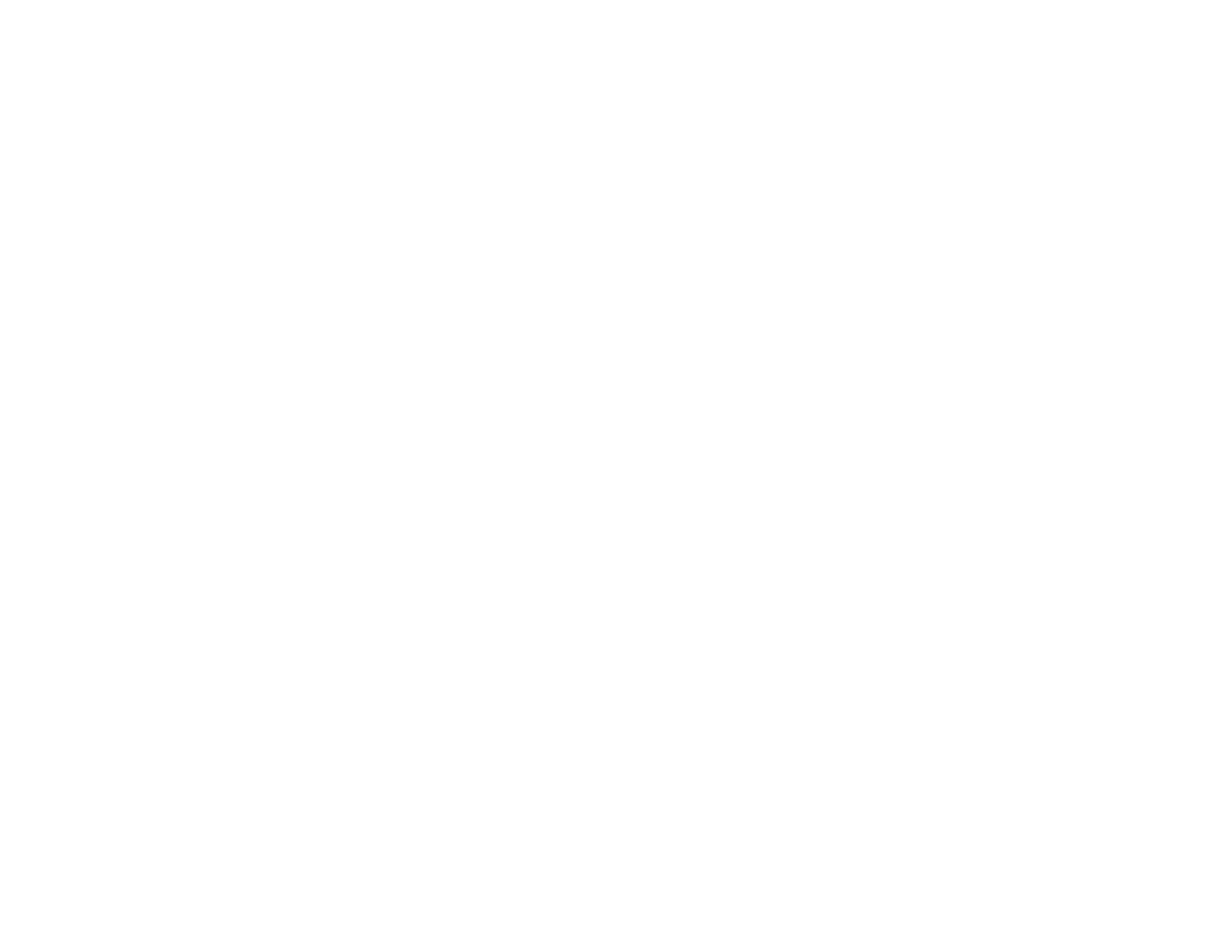
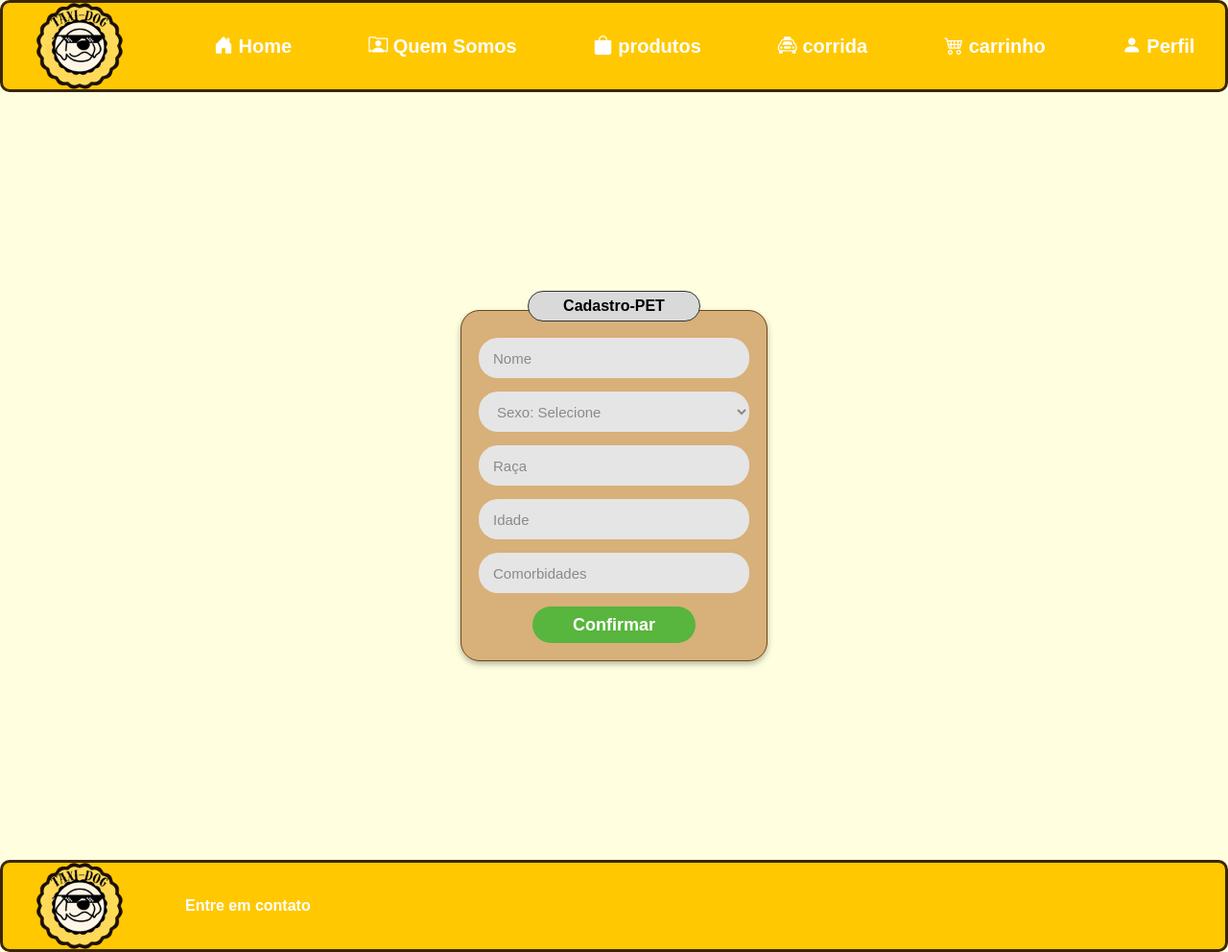
Before and after one commit to Eferrari99/T.C.C, a plain HTML site: page cadastro_pet.html in a window 1280 px wide. Shown: the whole page at 96% size. Before the commit the page ends 800 px from the top, so only its background shows below. Drawn offline with nearby package versions, Linux system fonts and the light colour scheme.

Commit message:
criação do cadastro pet html e css

```diff
--- a/cadastro_pet.html
+++ b/cadastro_pet.html
@@ -0,0 +1,56 @@
+<!DOCTYPE html>
+<html lang="pt-br">
+    <head>
+        <meta charset="UTF-8">
+        <title>Taxi-Dog</title>
+        <!-- Favicon / Shorticon -->
+        <link rel="shortcut icon" href="img/TAXI-DOG.png" type="image/x-icon">
+        <!-- Pacote de ícones https://icons.getbootstrap.com/-->
+        <link rel="stylesheet" href="https://cdn.jsdelivr.net/npm/bootstrap-icons@1.11.1/font/bootstrap-icons.css">
+
+
+        <link rel="stylesheet" href="css/estilo.css">
+        <link rel="stylesheet" href="css/cadastro_pets.css">
+     </head>
+<body>
+        <div id="menu">
+           <img src="img/TAXI-DOG.png" alt="Logo Taxi-Dog" title="Logo Taxi-Dog">
+           <a href="index.html"><i class="bi bi-house-door-fill"></i> Home</a>
+           <a href="sobre.html"><i class="bi bi-person-rolodex"></i> Quem Somos</a>
+           <a href="produtos.html"><i class="bi bi-bag-fill"></i> produtos</a>
+           <a href="corrida.html"><i class="bi bi-taxi-front"></i> corrida</a>
+           <a href="carrinho.html"><i class="bi bi-cart4"></i> carrinho</a>
+           <a href="perfil.html"><i class="bi bi-person-fill"></i> Perfil</a>
+
+        </div>
+
+        <div class="cadastro">
+            <div class="titulo">Cadastro-PET</div>
+
+            <fieldset id="caixa_cadastro">
+               <input type="text" placeholder="Nome">
+
+               <select id="sexo" name="sexo" onchange="this.classList.toggle('selecionado', this.value !== '')">
+                <option value="">Sexo: Selecione</option>
+                <option value="masculino">Masculino</option>
+                <option value="feminino">Feminino</option>
+            </select>
+               <input type="text" placeholder="Raça">
+               <input type="number" placeholder="Idade">
+               <input type="text" placeholder="Comorbidades">
+
+               <a href="perfil.html">
+                    <button class="btn_confirmar" type="submit">Confirmar</button>
+               </a>
+            </fieldset>
+
+         </div>
+
+        <div id="rodape">
+                <img src="img/TAXI-DOG.png" alt="Logo Taxi-Dog" title="Logo Taxi-Dog">
+                <a href="contato.html"></i>Entre em contato</a><br>
+         </div>
+
+</body>
+
+</html>
--- /dev/null
+++ b/css/cadastro_pets.css
@@ -0,0 +1,132 @@
+* {
+    margin: 0;
+    padding: 0;
+    box-sizing: border-box;
+    font-family: Arial, Helvetica, sans-serif;
+}
+
+.menu {
+    background-color: #FFC800;
+    border: 2px solid #3A2603;
+    border-radius: 10px;
+
+    height: 90px;
+    display: flex;
+    justify-content: center;
+    /* centro horizontal */
+    align-items: center;
+    /* centro vertical */
+}
+
+.menu img {
+    height: 90px;
+    width: auto;
+}
+
+.cadastro{
+    display: flex;
+    flex-direction: column;
+    justify-content: center;
+    align-items: center;
+    min-height: 100vh;
+}
+
+.titulo {
+    width: 180px;
+    margin: 0 auto -12px;
+    background: #D9D9D9;
+    border: 1px solid #333;
+    border-radius: 20px;
+    padding: 6px;
+    text-align: center;
+    font-weight: bold;
+    z-index: 2;
+    position: relative;
+}
+
+#caixa_cadastro {
+    width: 320px;
+    background: #D8B07A;
+    border: 1px solid #6B4A20;
+    border-radius: 20px;
+    padding: 28px 18px 18px;
+    box-shadow: 0 3px 6px rgba(0, 0, 0, .3);
+}
+
+#caixa_cadastro input {
+    width: 100%;
+    height: 42px;
+    margin-bottom: 14px;
+    border: none;
+    outline: none;
+    border-radius: 20px;
+    background: #E5E5E5;
+    padding: 0 15px;
+    font-size: 15px;
+    color: #000000;
+}
+
+#caixa_cadastro input::placeholder {
+    color: #8A8A8A;
+}
+
+#caixa_cadastro button {
+    width: 60%;
+    height: 38px;
+    border: none;
+    border-radius: 20px;
+    background: #58B53D;
+    color: white;
+    font-size: 18px;
+    font-weight: bold;
+    cursor: pointer;
+    transition: .3s;
+}
+
+#caixa_cadastro button:hover {
+    background: #469A30;
+}
+
+.btn_confirmar{
+    display: flex;
+    margin: 0 auto;
+    justify-content: center;
+    align-items: center;
+    text-decoration: none;
+}
+
+.login {
+    margin-top: 14px;
+    text-align: center;
+}
+
+.login a {
+    text-decoration: none;
+    color: #9A9A8A;
+    font-size: 18px;
+}
+
+.login a:hover {
+    text-decoration: underline;
+}
+
+input, select {
+    color: #8A8A8A;
+    width: 100%;
+    height: 42px;
+    margin-bottom: 14px;
+    border: none;
+    outline: none;
+    border-radius: 20px;
+    background: #E5E5E5;
+    padding: 0 15px;
+    font-size: 15px;
+}
+
+select.selecionado {
+    color: #000000;
+}
+
+a {
+    text-decoration: none;
+}
```
Also changed, not shown: login.html (+3 -1 lines).
